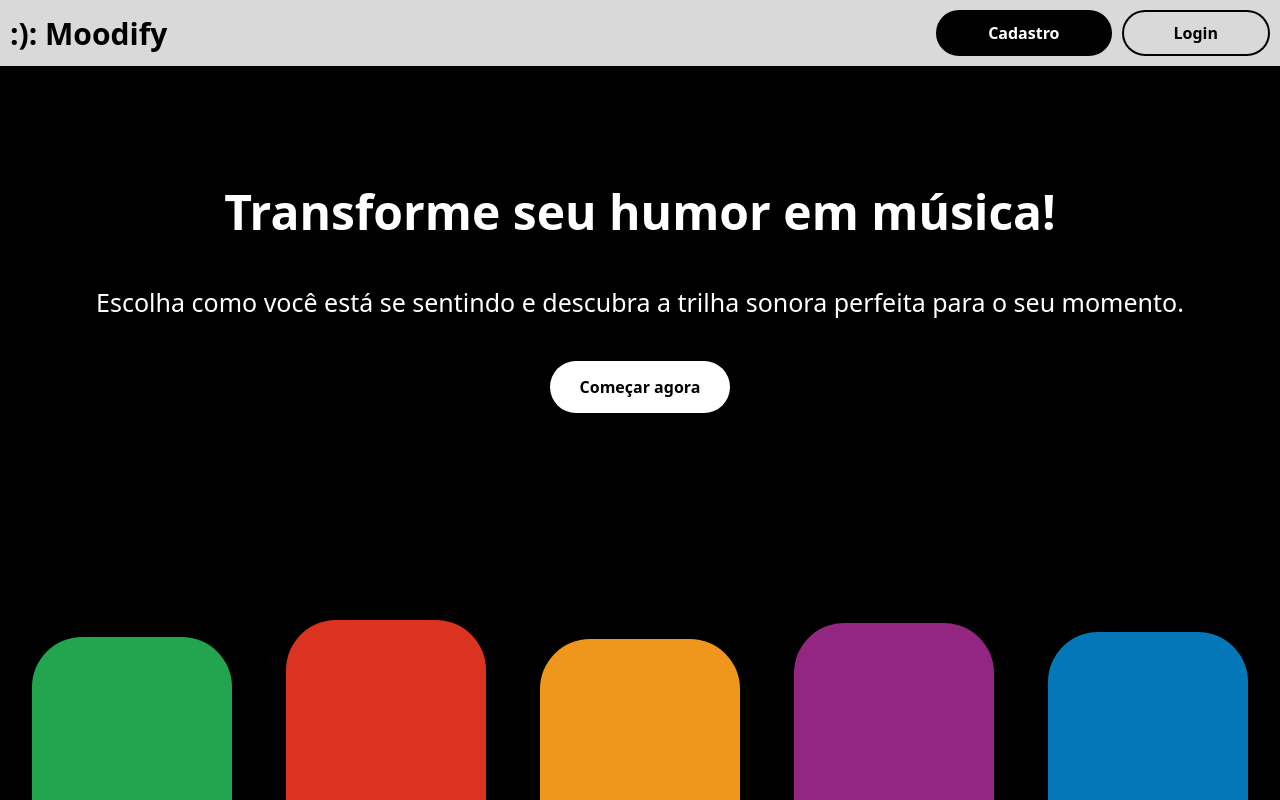
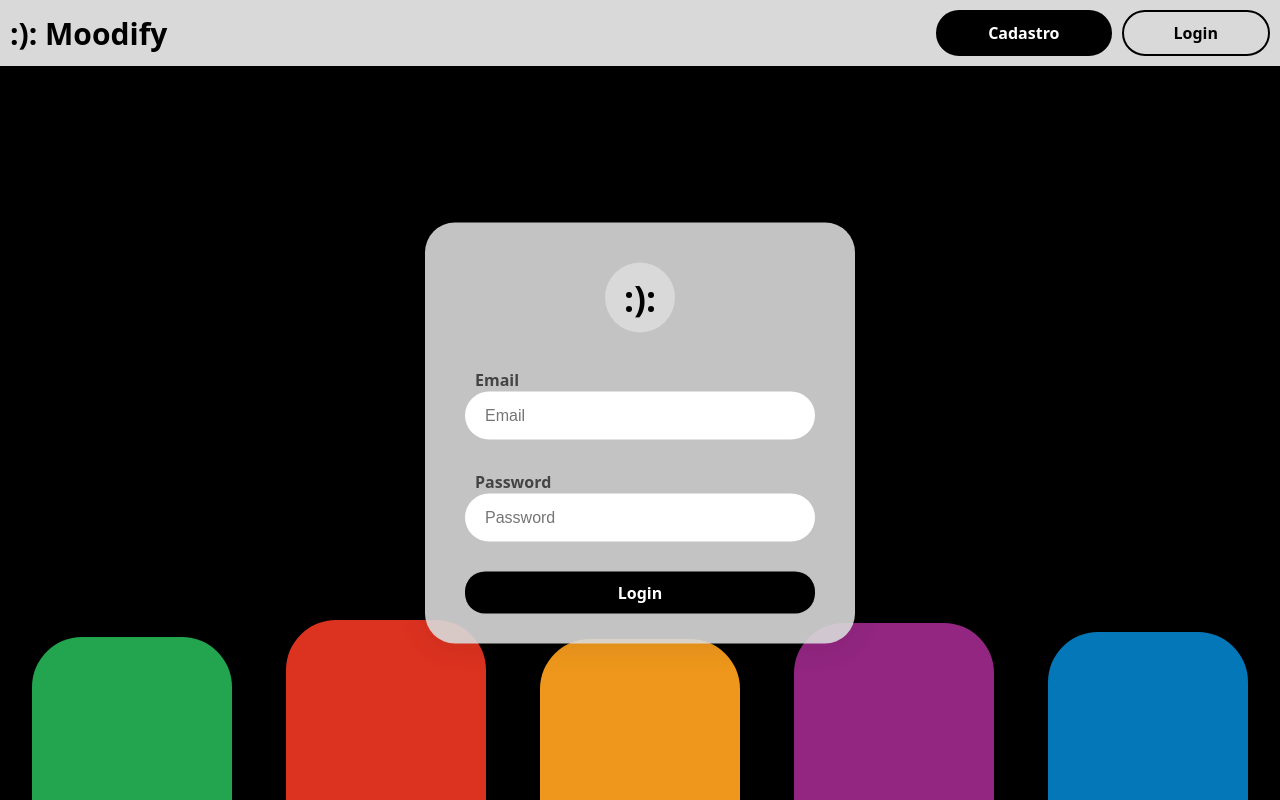
Before and after one commit to codecomnick/moodify, a React (Vite) app: page /login in a window 1280 px wide. Built offline with nearby package versions, Linux system fonts and the light colour scheme.

Commit message:
:sparkles:feat: Página de login

```diff
--- a/package.json
+++ b/package.json
@@ -11,7 +11,8 @@
   },
   "dependencies": {
     "react": "^19.1.0",
-    "react-dom": "^19.1.0"
+    "react-dom": "^19.1.0",
+    "react-router-dom": "^7.6.3"
   },
   "devDependencies": {
     "@eslint/js": "^9.29.0",
--- a/src/App.jsx
+++ b/src/App.jsx
@@ -1,12 +1,17 @@
-import './App.css'
-import Home from './pages/Home.jsx'; // Importando o componente Home
+import './App.css';
+import { BrowserRouter as Router, Routes, Route } from 'react-router-dom';
+import Home from './pages/Home.jsx';
+import Login from './pages/Login.jsx';
 
 function App() {
   return (
-    <>
-      <Home />
-    </>
-  )
+    <Router>
+      <Routes>
+        <Route path="/" element={<Home />} />
+        <Route path="/login" element={<Login />} />
+      </Routes>
+    </Router>
+  );
 }
 
-export default App
+export default App;
--- a/src/pages/Home.css
+++ b/src/pages/Home.css
@@ -38,8 +38,8 @@
 }
 
 .register-button:hover {
-  background-color: #999999;
-  border-color: #999999;
+  background-color: #444;
+  border-color: #444;
   transition: all 0.4s ease-in-out;
 }
 
@@ -57,13 +57,14 @@
 }
 
 .home-main {
+  position: relative; /* Para servir de referência ao login-card */
   flex: 1;
   display: flex;
   flex-direction: column;
   justify-content: center;
   align-items: center;
   text-align: center;
-  color: white
+  color: white;
 }
 
 .home-main h1 {
@@ -130,3 +131,75 @@
 .yellow { background-color: #EE971C; animation-delay: 2.2s; }
 .purple { background-color: #922681; animation-delay: 0.7s; }
 .blue   { background-color: #0477B9; animation-delay: 1.8s; }
+
+.login-card {
+  position: absolute;
+  top: 50%;
+  left: 50%;
+  transform: translate(-50%, -50%);
+  z-index: 10; /* Garante que fique acima dos outros elementos */
+  background: rgba(217, 217, 217, 0.9);
+  border-radius: 30px;
+  padding: 40px 40px 30px 40px;
+  display: flex;
+  flex-direction: column;
+  align-items: center;
+  min-width: 350px;
+  min-height: 350px;
+  box-shadow: 0 4px 32px rgba(0,0,0,0.08);
+}
+
+.login-logo {
+  background: #D9D9D9;
+  border-radius: 50%;
+  color: black;
+  width: 70px;
+  height: 70px;
+  display: flex;
+  align-items: center;
+  justify-content: center;
+  font-size: 2.2rem;
+  font-weight: bold;
+  margin-bottom: 25px;
+}
+
+.login-form {
+  width: 100%;
+  display: flex;
+  flex-direction: column;
+
+}
+
+.login-form label {
+  font-weight: bold;
+  color: #444;
+  text-align: left;
+  margin-left: 10px;
+  margin-top: 10px;
+}
+
+.login-form input {
+  border: none;
+  border-radius: 25px;
+  padding: 15px 20px;
+  font-size: 1rem;
+  margin-bottom: 20px;
+  outline: none;
+}
+
+.login-submit {
+  background: black;
+  color: white;
+  border: none;
+  border-radius: 20px;
+  padding: 10px 40px;
+  font-size: 1rem;
+  font-weight: bold;
+  margin-top: 10px;
+  cursor: pointer;
+  transition: all 0.3s;
+}
+
+.login-submit:hover {
+  background: #444;
+}
--- a/src/pages/Home.jsx
+++ b/src/pages/Home.jsx
@@ -1,14 +1,21 @@
-import React from 'react';
-import './Home.css'; // Add styles for the page
+import './Home.css';
+import { useNavigate } from 'react-router-dom';
 
 const Home = () => {
+  const navigate = useNavigate();
+
   return (
     <div className="home">
       <header className="home-header">
         <div className="logo">:): Moodify</div>
         <div className="auth-buttons">
           <button className="register-button">Cadastro</button>
-          <button className="login-button">Login</button>
+          <button
+            className="login-button"
+            onClick={() => navigate('/login')}
+          >
+            Login
+          </button>
         </div>
       </header>
       <main className="home-main">
@@ -17,7 +24,12 @@ const Home = () => {
           Escolha como você está se sentindo e descubra a trilha sonora perfeita
           para o seu momento.
         </p>
-        <button className="start-button">Começar agora</button>
+        <button
+          className="start-button"
+          onClick={() => navigate('/login')}
+        >
+          Começar agora
+        </button>
         <div className="mood-colors">
           <div className="color-box green"></div>
           <div className="color-box red"></div>
--- /dev/null
+++ b/src/pages/Login.jsx
@@ -0,0 +1,47 @@
+import './Home.css';
+import { useNavigate } from 'react-router-dom';
+
+const Login = () => {
+  const navigate = useNavigate();
+
+  return (
+    <div className="home">
+      <header className="home-header">
+        <div
+          className="logo"
+          style={{ cursor: 'pointer' }}
+          onClick={() => navigate('/')}
+        >
+          :): Moodify
+        </div>
+        <div className="auth-buttons">
+          <button className="register-button">Cadastro</button>
+          <button className="login-button">Login</button>
+        </div>
+      </header>
+      <main className="home-main">
+        <div className="login-card">
+          <div className="login-logo">
+            <span>:):</span>
+          </div>
+          <form className="login-form">
+            <label>Email</label>
+            <input type="email" placeholder="Email" />
+            <label>Password</label>
+            <input type="password" placeholder="Password" />
+            <button type="submit" className="login-submit">Login</button>
+          </form>
+        </div>
+        <div className="mood-colors">
+          <div className="color-box green"></div>
+          <div className="color-box red"></div>
+          <div className="color-box yellow"></div>
+          <div className="color-box purple"></div>
+          <div className="color-box blue"></div>
+        </div>
+      </main>
+    </div>
+  );
+};
+
+export default Login;
```
Also changed, not shown: 1 other file (tests, documents, lock files or other folders).
